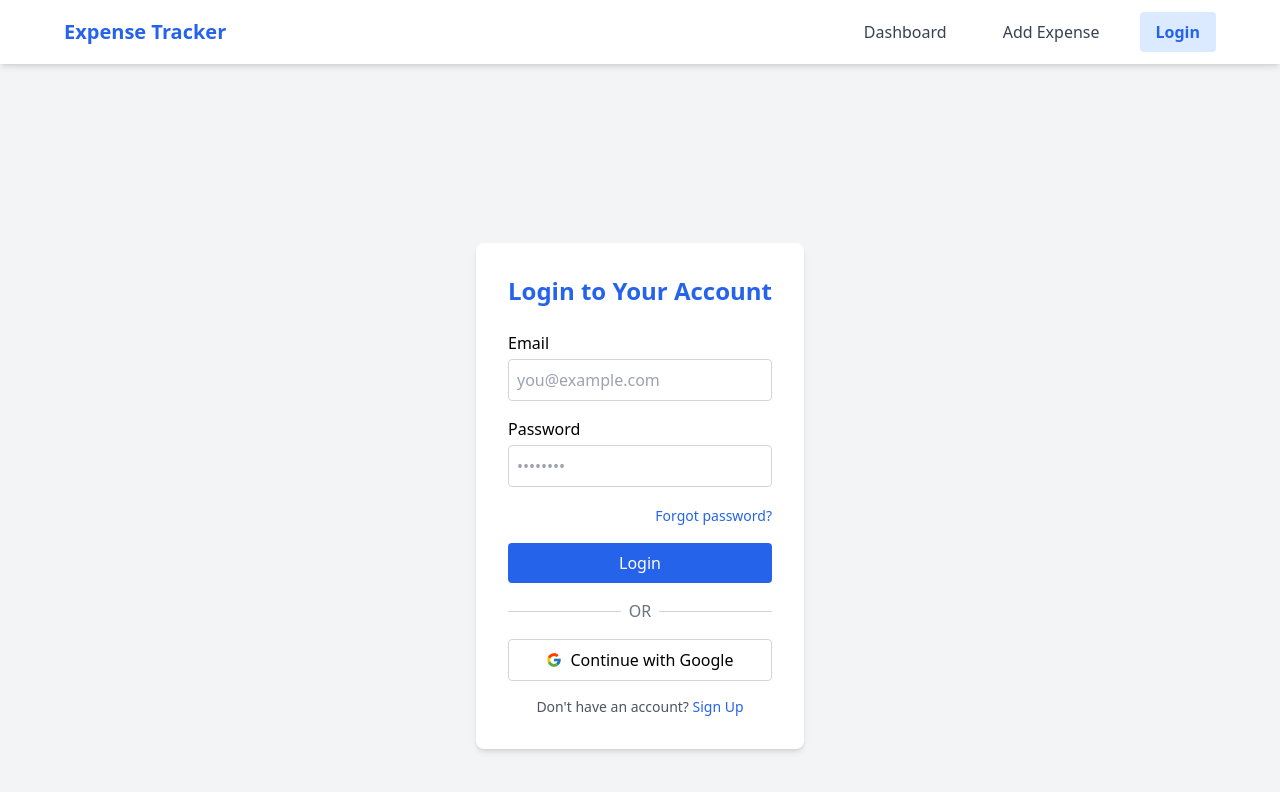
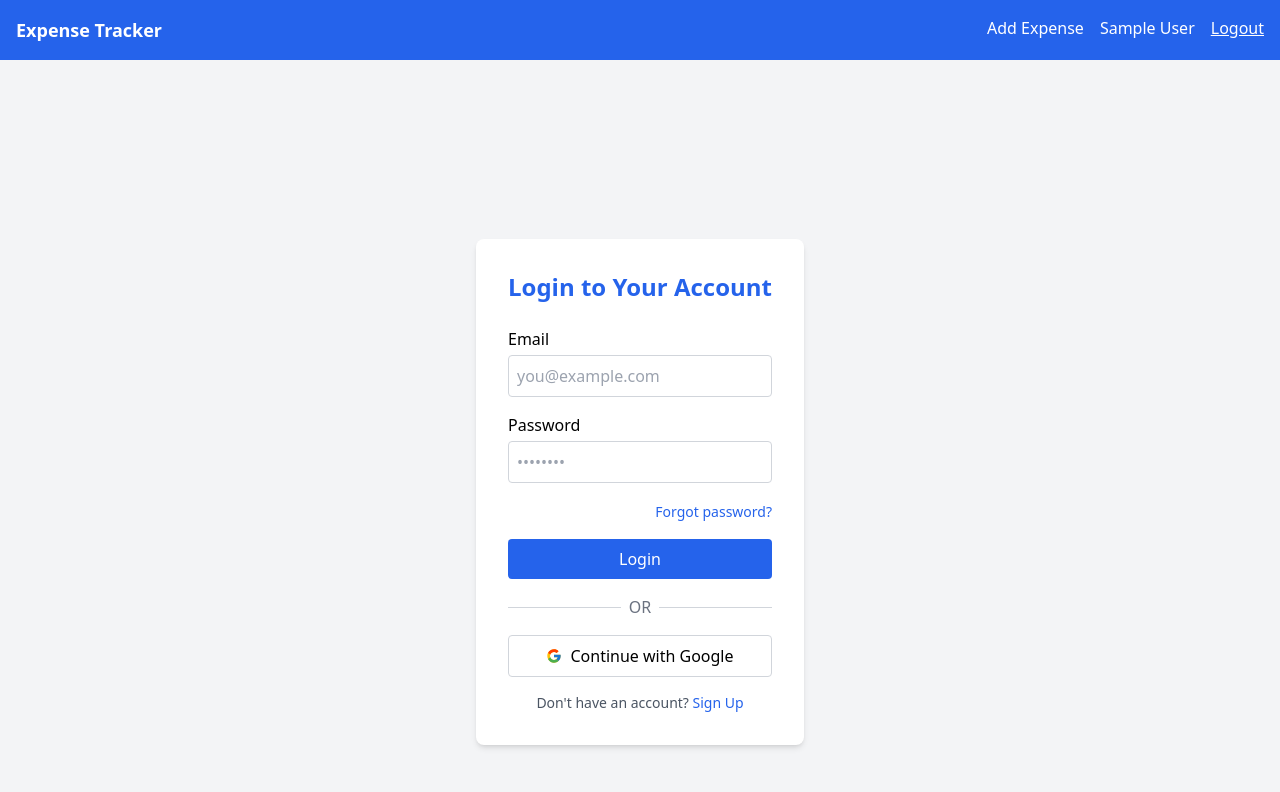
Before and after one commit to Akshaygohrava/Expense-Tracker, a React (Vite) app: page /login in a window 1280 px wide. Shown: the top 792 px of the page. Built offline with nearby package versions, Linux system fonts and the light colour scheme; no server answers; sample sign-in values are in the browser's storage.

Commit message:
An Firebase Store Update

```diff
--- a/package.json
+++ b/package.json
@@ -18,6 +18,7 @@
     "papaparse": "^5.5.3",
     "react": "^19.1.0",
     "react-dom": "^19.1.0",
+    "react-firebase-hooks": "^5.1.1",
     "react-hook-form": "^7.56.4",
     "react-icons": "^5.5.0",
     "react-router-dom": "^7.6.2",
--- a/src/App.jsx
+++ b/src/App.jsx
@@ -1,3 +1,4 @@
+// App.jsx
 import { Routes, Route } from 'react-router-dom';
 import Navbar from './components/Navbar';
 import Dashboard from './pages/Dashboard';
@@ -7,10 +8,11 @@ import PrivateRoute from './components/PrivateRoute';
 
 const App = () => {
   return (
-    <div className="min-h-screen bg-gray-100">
+    <div className='min-h-screen bg-gray-100'>
       <Navbar />
       <div className="p-4">
         <Routes>
+          <Route path="/login" element={<Login />} />
           <Route
             path="/"
             element={
@@ -27,7 +29,6 @@ const App = () => {
               </PrivateRoute>
             }
           />
-          <Route path="/login" element={<Login />} />
         </Routes>
       </div>
     </div>
--- a/src/components/Firebase.jsx
+++ b/src/components/Firebase.jsx
@@ -1,11 +1,12 @@
 import { initializeApp } from 'firebase/app';
 import { getAuth, GoogleAuthProvider, signInWithPopup } from 'firebase/auth';
+import { getFirestore } from 'firebase/firestore';
 
 const firebaseConfig = {
   apiKey: "AIzaSyA5jbKY9x8nDsoTc-SohCJCTJony-n7xM4",
   authDomain: "expense-tracker-c1ebc.firebaseapp.com",
   projectId: "expense-tracker-c1ebc",
-  storageBucket: "expense-tracker-c1ebc.appspot.com", // ✅ FIXED HERE
+  storageBucket: "expense-tracker-c1ebc.firebasestorage.app",
   messagingSenderId: "341632837172",
   appId: "1:341632837172:web:10e36c7b7a41027ce70c61",
   measurementId: "G-EP1VMP70MM"
@@ -14,5 +15,6 @@ const firebaseConfig = {
 const app = initializeApp(firebaseConfig);
 const auth = getAuth(app);
 const provider = new GoogleAuthProvider();
+const db = getFirestore(app);
 
-export { auth, provider, signInWithPopup };
+export { auth, provider, signInWithPopup, db };
--- a/src/components/Navbar.jsx
+++ b/src/components/Navbar.jsx
@@ -1,39 +1,25 @@
-import { useState } from 'react';
-import { Link, NavLink } from 'react-router-dom';
-import { Menu, X } from 'lucide-react';
+import { Link } from 'react-router-dom';
+import { useAuthState } from 'react-firebase-hooks/auth';
+import { auth } from './firebase';
 
 const Navbar = () => {
-  const [isOpen, setIsOpen] = useState(false);
-
-  const toggleMenu = () => setIsOpen(!isOpen);
-
-  const navLinkStyle = ({ isActive }) =>
-    isActive
-      ? 'text-blue-600 font-semibold block py-2 px-4 rounded bg-blue-100'
-      : 'text-gray-700 block py-2 px-4 rounded hover:bg-gray-100';
+  const [user] = useAuthState(auth);
 
   return (
-    <nav className="bg-white shadow-md px-4 py-3 sticky top-0 z-50">
-      <div className="max-w-6xl mx-auto flex justify-between items-center">
-        <h1 className="text-xl font-bold text-blue-600">Expense Tracker</h1>
-        <div className="sm:hidden">
-          <button onClick={toggleMenu} className="text-gray-600 focus:outline-none">
-            {isOpen ? <X size={24} /> : <Menu size={24} />}
-          </button>
-        </div>
-        <div className="hidden sm:flex space-x-6">
-          <NavLink to="/" className={navLinkStyle}>Dashboard</NavLink>
-          <NavLink to="/add" className={navLinkStyle}>Add Expense</NavLink>
-          <NavLink to="/login" className={navLinkStyle}>Login</NavLink>
-        </div>
+    <nav className="bg-blue-600 p-4 text-white flex justify-between">
+      <div className="font-bold text-lg">
+        <Link to="/">Expense Tracker</Link>
       </div>
-      {isOpen && (
-        <div className="sm:hidden mt-2 border-t pt-2">
-          <NavLink to="/" className={navLinkStyle} onClick={toggleMenu}>Dashboard</NavLink>
-          <NavLink to="/add" className={navLinkStyle} onClick={toggleMenu}>Add Expense</NavLink>
-          <NavLink to="/login" className={navLinkStyle} onClick={toggleMenu}>Login</NavLink>
-        </div>
-      )}
+      <div className="space-x-4">
+        {user && (
+          <>
+            <Link to="/add">Add Expense</Link>
+            <span>{user.displayName}</span>
+            <button onClick={() => auth.signOut()} className="ml-2 underline">Logout</button>
+          </>
+        )}
+        {!user && <Link to="/login">Login</Link>}
+      </div>
     </nav>
   );
 };
--- a/src/components/PrivateRoute.jsx
+++ b/src/components/PrivateRoute.jsx
@@ -1,24 +1,22 @@
-// src/components/PrivateRoute.jsx
+// components/PrivateRoute.jsx
+import { Navigate } from 'react-router-dom';
 import { useEffect, useState } from 'react';
-import { Navigate } from 'react-router-dom';
+import { onAuthStateChanged } from 'firebase/auth';
 import { auth } from './firebase';
 
 const PrivateRoute = ({ children }) => {
-  const [user, setUser] = useState(undefined); // use undefined for loading
-  const [loading, setLoading] = useState(true);
+  const [user, setUser] = useState(null);
+  const [checking, setChecking] = useState(true);
 
   useEffect(() => {
-    const unsubscribe = auth.onAuthStateChanged((firebaseUser) => {
-      setUser(firebaseUser);
-      setLoading(false);
+    const unsubscribe = onAuthStateChanged(auth, currentUser => {
+      setUser(currentUser);
+      setChecking(false);
     });
-
     return () => unsubscribe();
   }, []);
 
-  if (loading) {
-    return <div className="text-center p-8">Loading...</div>;
-  }
+  if (checking) return null; // or a spinner
 
   return user ? children : <Navigate to="/login" />;
 };
--- a/src/pages/AddExpense.jsx
+++ b/src/pages/AddExpense.jsx
@@ -1,39 +1,42 @@
 import { useState } from 'react';
 import ExpenseForm from '../components/ExpenseForm';
+import { collection, addDoc } from 'firebase/firestore';
+import { db, auth } from '../components/firebase';
+import { useAuthState } from 'react-firebase-hooks/auth';
 
 const AddExpense = () => {
-  const [expenses, setExpenses] = useState([]);
+  const [user] = useAuthState(auth);
+  const [loading, setLoading] = useState(false);
 
-  const handleAddExpense = (expense) => {
+  const handleAddExpense = async (expense) => {
+    if (!user) {
+      alert("You must be logged in to add expenses.");
+      return;
+    }
+
     const newExpense = {
       ...expense,
-      id: Date.now().toString(),
+      createdAt: new Date().toISOString(),
+      userId: user.uid,
     };
-    setExpenses((prev) => [...prev, newExpense]);
-    console.log('New Expense:', newExpense);
+
+    try {
+      setLoading(true);
+      await addDoc(collection(db, 'expenses'), newExpense);
+      console.log('Expense saved to Firestore:', newExpense);
+      alert("Expense added!");
+    } catch (err) {
+      console.error('Error saving expense:', err);
+    } finally {
+      setLoading(false);
+    }
   };
 
   return (
     <div className="max-w-3xl mx-auto p-4">
       <h2 className="text-2xl font-bold text-center mb-6">Add New Expense</h2>
       <div className="bg-white p-6 rounded-lg shadow-md">
-        <ExpenseForm onSubmit={handleAddExpense} />
-      </div>
-      <div className="mt-8">
-        <h3 className="text-lg font-semibold mb-3">Preview Expenses</h3>
-        <ul className="space-y-2">
-          {expenses.map((exp) => (
-            <li
-              key={exp.id}
-              className="bg-gray-100 p-3 rounded shadow-sm flex justify-between items-center"
-            >
-              <span className="font-medium">{exp.title}</span>
-              <span className="text-sm text-gray-600">
-                ₹{exp.amount} on {exp.date}
-              </span>
-            </li>
-          ))}
-        </ul>
+        <ExpenseForm onSubmit={handleAddExpense} loading={loading} />
       </div>
     </div>
   );
--- a/src/pages/Dashboard.jsx
+++ b/src/pages/Dashboard.jsx
@@ -1,29 +1,45 @@
-import { useEffect } from 'react';
-import { useNavigate } from 'react-router-dom';
-import { auth } from '../components/firebase';
+import { useEffect, useState } from 'react';
+import { collection, query, where, getDocs } from 'firebase/firestore';
+import { auth, db } from '../components/firebase';
+import { useAuthState } from 'react-firebase-hooks/auth';
 
 const Dashboard = () => {
-  const navigate = useNavigate();
-  const user = auth.currentUser;
+  const [user] = useAuthState(auth);
+  const [expenses, setExpenses] = useState([]);
 
   useEffect(() => {
-    if (!user) {
-      navigate('/login');
-    }
-  }, [user, navigate]);
+    const fetchExpenses = async () => {
+      if (!user) return;
+
+      try {
+        const q = query(collection(db, 'expenses'), where('userId', '==', user.uid));
+        const querySnapshot = await getDocs(q);
+
+        const fetchedExpenses = querySnapshot.docs.map(doc => ({
+          id: doc.id,
+          ...doc.data(),
+        }));
+
+        setExpenses(fetchedExpenses);
+      } catch (error) {
+        console.error('Error fetching expenses:', error);
+      }
+    };
+
+    fetchExpenses();
+  }, [user]);
 
   return (
-    <div className="p-4">
-      <h1 className="text-2xl font-bold text-blue-600">Welcome, {user?.displayName || 'User'}!</h1>
-      <button
-        onClick={() => {
-          auth.signOut();
-          navigate('/login');
-        }}
-        className="mt-4 bg-red-500 text-white px-4 py-2 rounded"
-      >
-        Logout
-      </button>
+    <div className="max-w-3xl mx-auto p-4">
+      <h2 className="text-2xl font-bold text-center mb-6">Your Expenses</h2>
+      <ul className="space-y-3">
+        {expenses.map((exp) => (
+          <li key={exp.id} className="bg-white p-4 rounded shadow-md flex justify-between">
+            <span>{exp.title}</span>
+            <span className="text-gray-600">₹{exp.amount} on {exp.date}</span>
+          </li>
+        ))}
+      </ul>
     </div>
   );
 };
```
Also changed, not shown: 1 other file (tests, documents, lock files or other folders).
